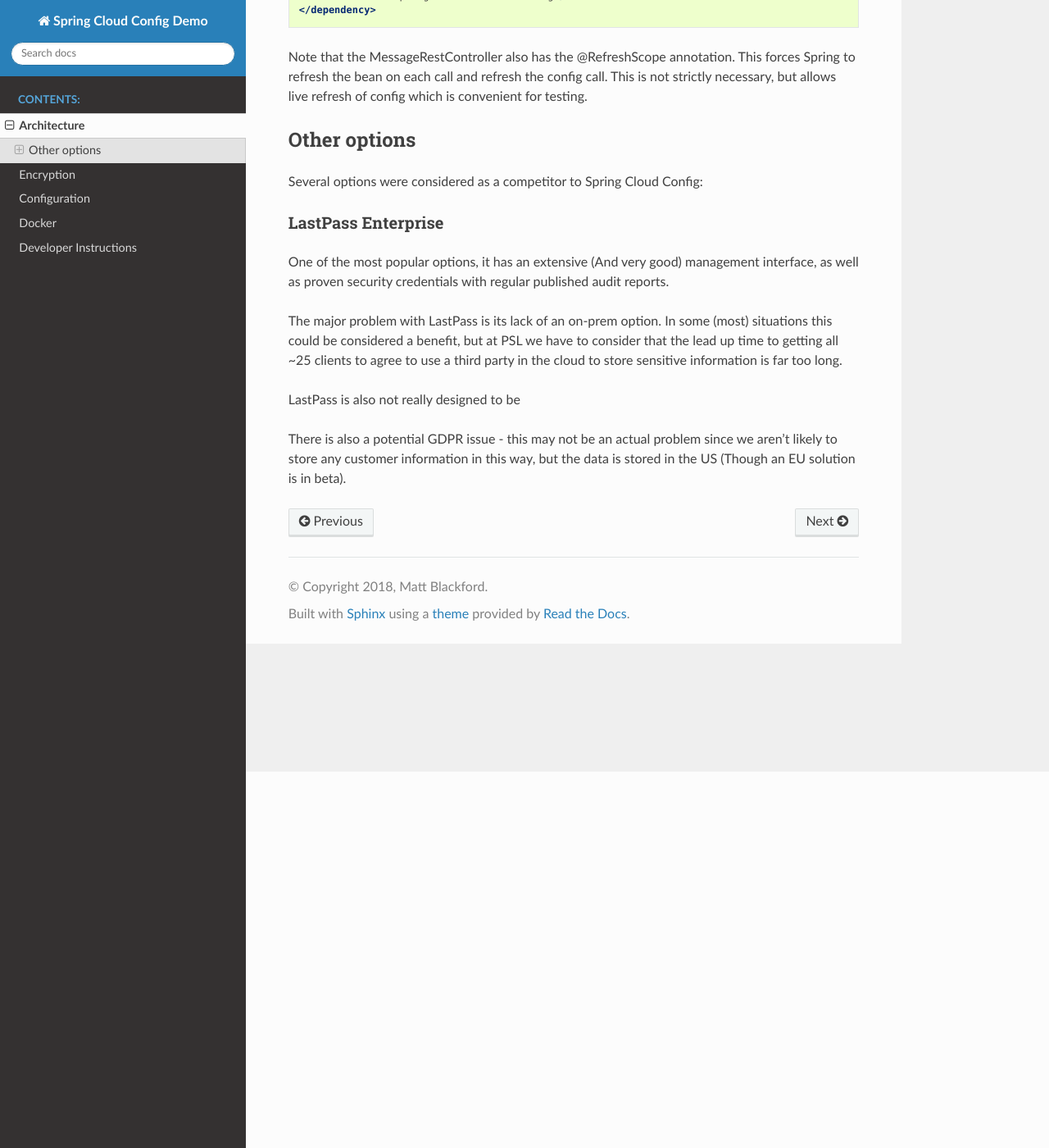
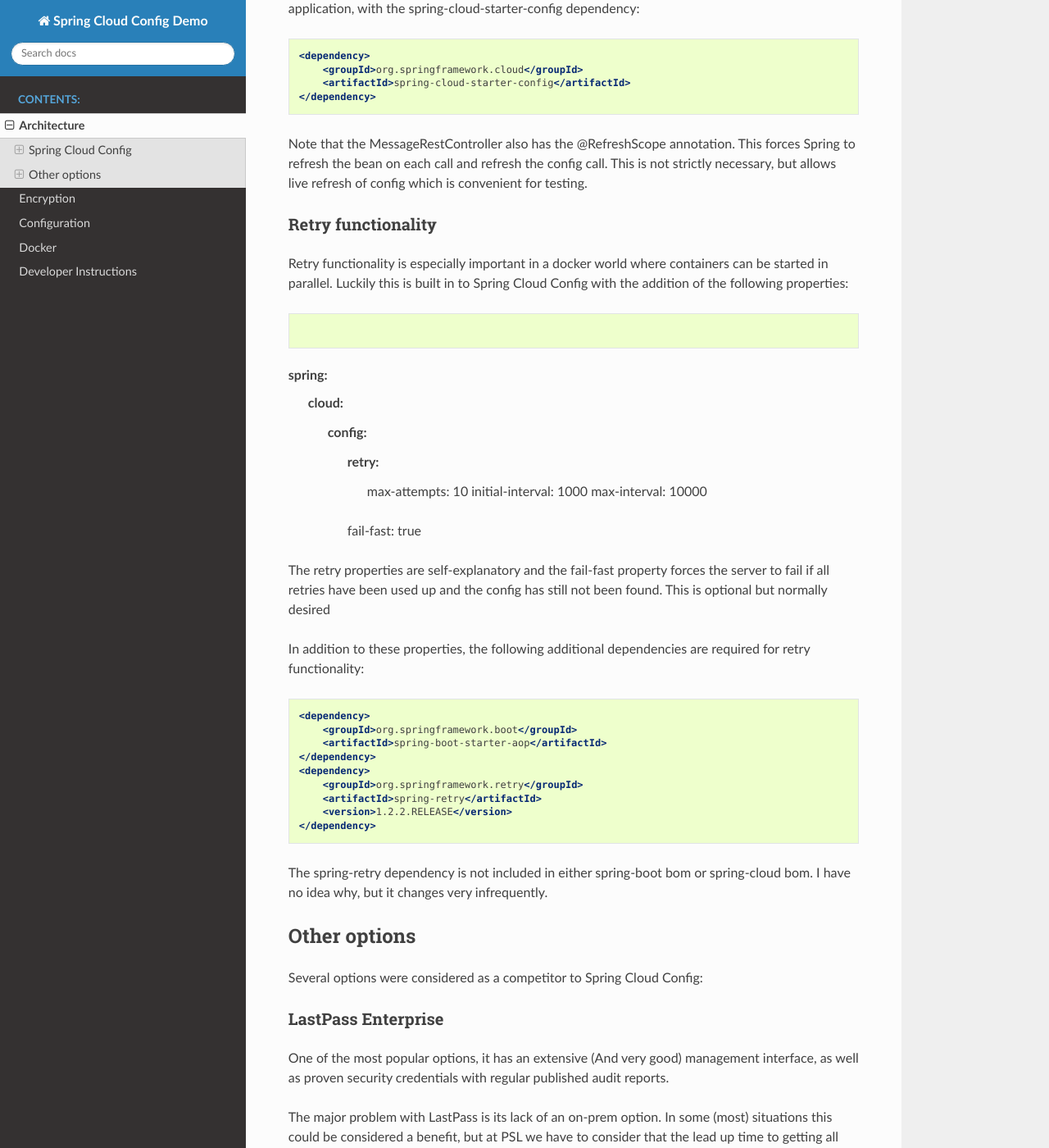
Before and after one commit to mattztech/spring-cloud-config-demo, a Sphinx documentation site: the page built from docs/source/process/architecture.rst, in a window 1280 px wide and 1400 px high, scrolled down 459 px. Shown: the whole window at 82% size. Built offline with Sphinx 7.4.7 and the Read the Docs theme 2.0.0, drawn with Linux system fonts in a browser that asks for light colours; some of the changed text lies outside the part shown.

Commit message:
Added retry functionality

```diff
--- a/docs/source/process/architecture.rst
+++ b/docs/source/process/architecture.rst
@@ -2,12 +2,18 @@
 
 Architecture
 ************
+
+Spring Cloud Config
+===================
 
 This project demonstrates usage of `Spring Cloud Config <https://cloud.spring.io/spring-cloud-config/>`_ via use of
 a simple Spring Boot Rest client service, which contains a single REST controller, exposing the /message end-point.
 
 The controller simply returns a message based on a property. That property is not present in the clients config, and
 is retrieved from the remote config server, which decrypts the value before sending it across HTTP(S).
+
+Enabling config client
+----------------------
 
 The only things needed to enable this functionality are for the application to be a Spring Boot application,
 with the spring-cloud-starter-config dependency:
@@ -22,6 +28,43 @@
 Note that the MessageRestController also has the @RefreshScope annotation. This forces Spring to refresh the bean on
 each call and refresh the config call. This is not strictly necessary, but allows live refresh of config which is
 convenient for testing.
+
+Retry functionality
+-------------------
+
+Retry functionality is especially important in a docker world where containers can be started in parallel. Luckily
+this is built in to Spring Cloud Config with the addition of the following properties:
+
+.. code-block:: yaml
+
+spring:
+  cloud:
+    config:
+      retry:
+        max-attempts: 10
+        initial-interval: 1000
+        max-interval: 10000
+      fail-fast: true
+
+The retry properties are self-explanatory and the fail-fast property forces the server to fail if all retries have
+been used up and the config has still not been found. This is optional but normally desired
+
+In addition to these properties, the following additional dependencies are required for retry functionality:
+
+.. code-block:: xml
+
+    <dependency>
+        <groupId>org.springframework.boot</groupId>
+        <artifactId>spring-boot-starter-aop</artifactId>
+    </dependency>
+    <dependency>
+        <groupId>org.springframework.retry</groupId>
+        <artifactId>spring-retry</artifactId>
+        <version>1.2.2.RELEASE</version>
+    </dependency>
+
+The spring-retry dependency is not included in either spring-boot bom or spring-cloud bom. I have no idea why, but
+it changes very infrequently.
 
 Other options
 =============
--- a/spring-cloud-config-client/src/main/resources/bootstrap.yml
+++ b/spring-cloud-config-client/src/main/resources/bootstrap.yml
@@ -12,8 +12,7 @@
 ---
 
 spring:
-  profiles:
-    active: docker
+  profiles: docker
   cloud:
     config:
       uri: http://server:8888
```
Also changed, not shown: 1 other file.
